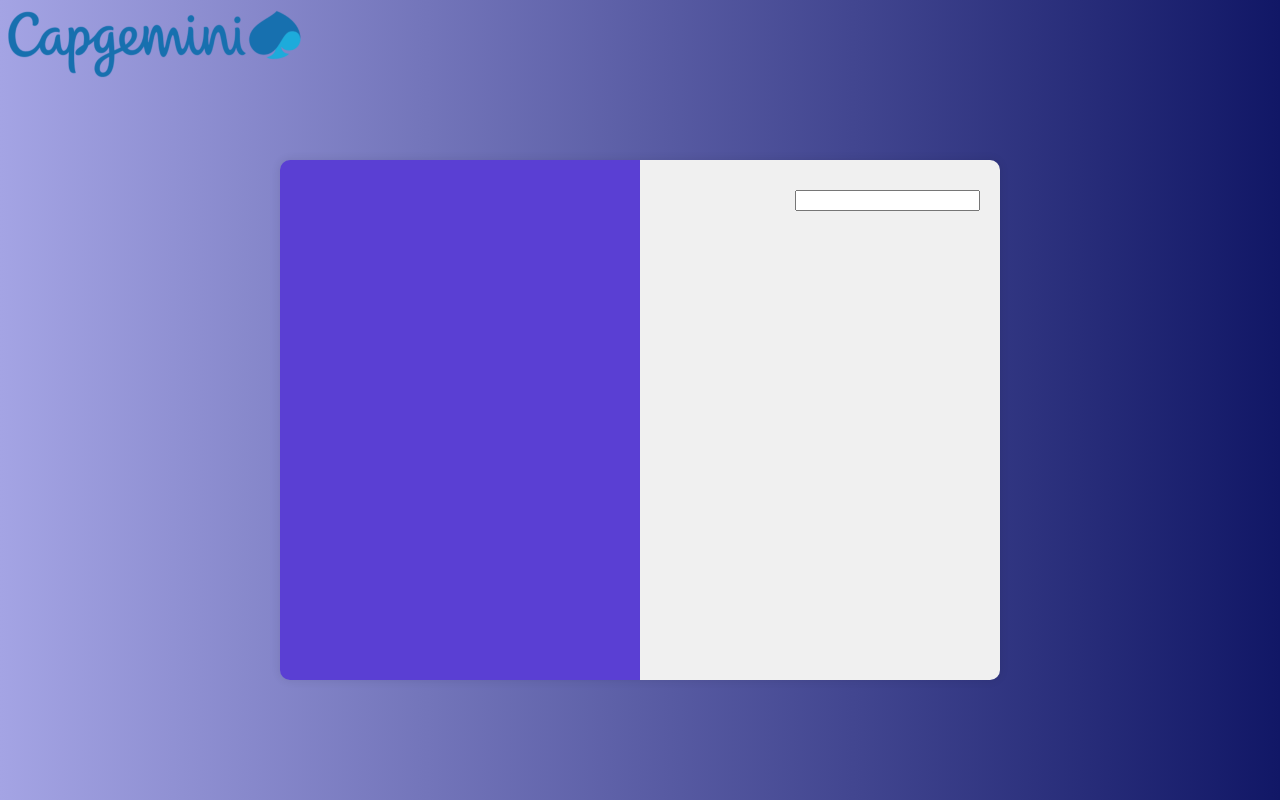
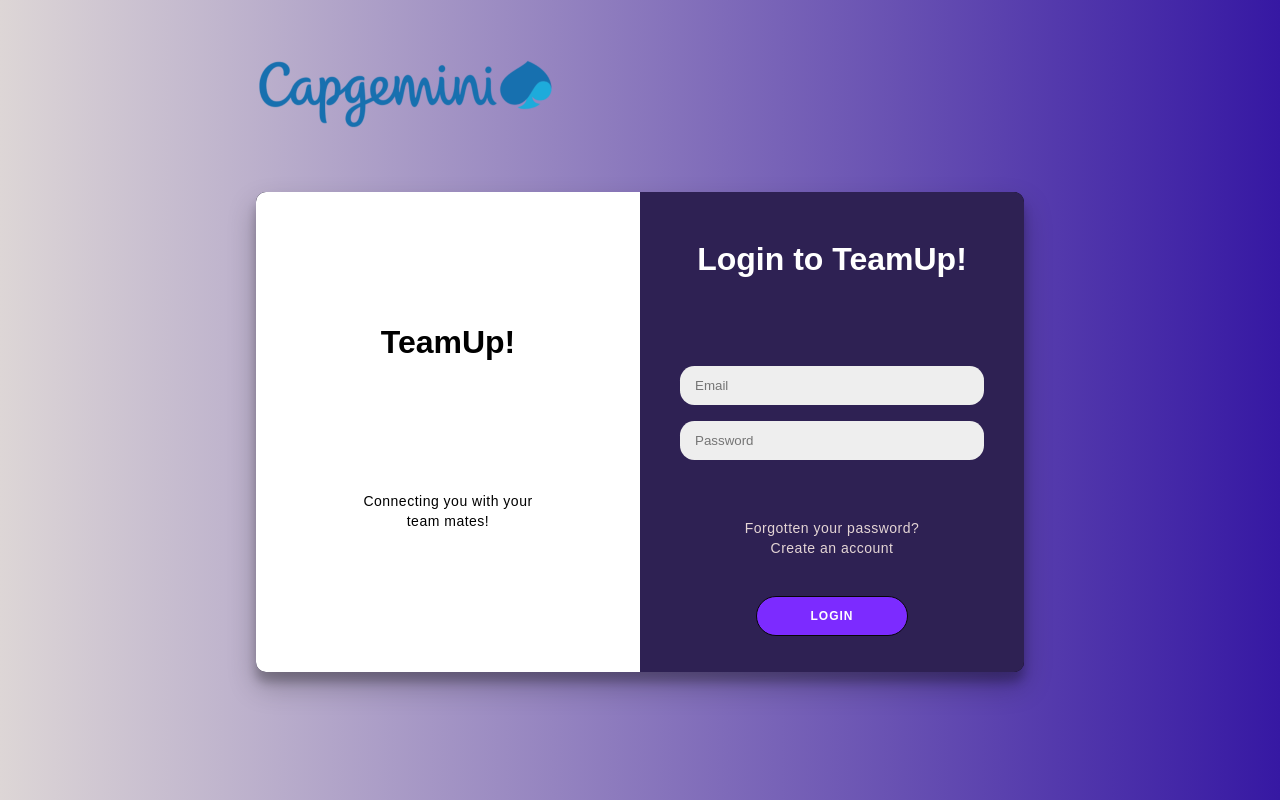
Before and after one commit to wasimnoordin/EET-Project, a React (Create React App) app: page / in a window 1280 px wide. Built offline with nearby package versions, Linux system fonts and the light colour scheme.

Commit message:
Add files via upload

```diff
--- a/src/App.css
+++ b/src/App.css
@@ -1,12 +0,0 @@
-
-
-.header {
-  background: linear-gradient(to right, #a4a4e4, #111766);
-  min-height: 100vh;
-  display: flex;
-  flex-direction: column;
-  align-items: center;
-  justify-content: center;
-  font-size: calc(10px + 2vmin);
-  color: white;
-}
--- a/src/App.js
+++ b/src/App.js
@@ -1,19 +1,15 @@
 import './App.css';
 import Login from './login.js';
-import CapgeminiName from './CapgeminiName';
+import Header from './Header.js';
+
 
 
 function App() {
   return (
     <>
-      <div className="CapApp">
-        <header className="header">
-          <CapgeminiName
-            src="./CapgeminiName.png"
-            alt="Capgemini Name"
-              />
-            <Login />
-          </header>
+      <div>
+        <Header />
+        <Login />
       </div>
     </>
   );
--- a/src/CapgeminiName.jsx
+++ b/src/CapgeminiName.jsx
@@ -1,6 +1,4 @@
 import React from "react";
-import './CapgeminiName.css';
-
 
 const CapgeminiName = ({ src, alt }) => {
     return (
--- /dev/null
+++ b/src/Header.css
@@ -0,0 +1,24 @@
+
+/* .header {
+    background: linear-gradient(to right, #a4a4e4, #111766);
+}
+
+
+.CapgeminiName {
+
+    width: 100%;
+    height: 80rem;
+
+}
+
+    /* Media query for screens with a minimum width of 368px */
+  /*  @media  (max-width: 600px) {
+      .CapgeminiName {
+        background-color: antiquewhite;
+      width: 5rem
+    }
+}
+    /* Media query for screens with a minimum width of 1024px */
+   /* @media screen and (min-width: 600px) {
+
+    }
--- /dev/null
+++ b/src/Header.js
@@ -0,0 +1,15 @@
+import CapgeminiName from './CapgeminiName';
+//import './Header.css';
+export default function Header(){
+
+    return(
+        <header className="header">
+
+        <CapgeminiName
+            src="./CapgeminiName.png"
+            alt="Capgemini Name"
+              />
+                     </header>
+
+    );
+}
--- a/src/login.css
+++ b/src/login.css
@@ -1,23 +1,146 @@
 
 
-  .login-container {
-    display: flex;
-    height: 60vh;
-    width: 90vh;
-    }
+* {
+	box-sizing: border-box;
+}
 
-  .login-form {
-    background: linear-gradient(to right, #5a3fd3, #5a3fd3 50%, #f0f0f0  50%, #f0f0f0);
-    padding: 20px;
-    border-radius: 10px;
-    box-shadow: 0 0 10px rgba(0, 0, 0, 0.1);
-    width: 3000%;
-    height: 100%;
-    margin-left: auto;
-  text-align: right;
-   margin-top: auto;
-  }
-  .button{
-    right: 500;
+body {
+	background: linear-gradient(to right, #ddd6d6, #3618a3);
+	display: flex;
+	justify-content: center;
+	align-items: center;
+	flex-direction: column;
+	font-family: 'Montserrat', sans-serif;
+  border-radius: 20px;
 
-    }
+}
+
+h1 {
+	font-weight: bold;
+	margin-bottom: 5rem;
+}
+
+p {
+	font-size: 14px;
+	font-weight: 100;
+	line-height: 20px;
+	letter-spacing: 0.5px;
+	margin: 50px 50px 30px;
+}
+
+span {
+	font-size: 12px;
+}
+
+a {
+	color: #e4d5d5;
+	font-size: 14px;
+	text-decoration: none;
+	margin: 1px 0;
+}
+
+.button {
+	border-radius: 2rem;
+	border: 1px solid #070707;
+	background-color: #7c2bff;
+	color: #FFFFFF;
+	font-size: 12px;
+	font-weight: bold;
+	padding: 12px 45px;
+	letter-spacing: 1px;
+	text-transform: uppercase;
+	transition: transform 80ms ease-in;
+  cursor: pointer;
+  width: 50%;
+
+}
+
+form {
+	background-color: #FFFFFF;
+	display: flex;
+	align-items: center;
+	justify-content: center;
+	flex-direction: column;
+	padding: 0 50px;
+	height: 100%;
+	text-align: center;
+}
+
+input {
+	background-color: #eee;
+	border: none;
+  border-radius: 0.9rem;
+	padding: 12px 15px;
+	margin: 8px 0;
+	width: 100%;
+}
+
+.container {
+	background-color: #050404;
+	border-radius: 10px;
+  	box-shadow: 0 14px 28px rgba(0,0,0,0.25), 0 10px 10px rgba(0,0,0,0.22);
+	position: relative;
+	overflow: hidden;
+	width: 768px;
+	max-width: 100%;
+	min-height: 480px;
+}
+
+.form-container {
+  background-color: #333;
+	position: absolute;
+	top: 0;
+	height: 100%;
+}
+
+.log-in-container {
+  	left: 0;
+	width: 50%;
+	z-index: 2;
+}
+
+
+.overlay-container {
+	position: absolute;
+	top: 0;
+	left: 50%;
+	width: 50%;
+	height: 100%;
+}
+
+
+.overlay {
+	background: #2e2153;
+
+
+	background-repeat: no-repeat;
+	background-size: cover;
+	background-position: 0 0;
+	color: #FFFFFF;
+	position: relative;
+	left: -100%;
+	height: 100%;
+	width: 200%;
+}
+
+.overlay-panel {
+	position: absolute;
+	display: flex;
+	align-items: center;
+	justify-content: center;
+	flex-direction: column;
+	padding: 0 40px;
+	text-align: center;
+	top: 0;
+	height: 100%;
+	width: 50%;
+}
+
+
+.overlay-right {
+	right: 0;
+}
+
+.errorLabel {
+  color: red;
+}
--- a/src/login.js
+++ b/src/login.js
@@ -1,24 +1,81 @@
 import React, { useState } from 'react';
 import './login.css'
+//import { useNavigate } from 'react-router-dom';
 
 
-const Login =() => {
-const {login, setLogin} = useState('');
-  // < form className="login-form" onSubmit={handleSubmit}> handleSubmit is a function where we perform your authentication logic
-    return (
-      <div className="login-container">
+const Login =(props) => {
+const [Email, setEmail] = useState('');
+const [password, setPassword] = useState('');
+const [emailError, setEmailError] = useState('');
+const [passwordError, setPasswordError] = useState ('');
 
-      <form className="login-form" >
-          {  <input
-          className="button"
-            type="text"
-            id="username"
-            value={login}
-            onChange={(e) => setLogin(e.target.value)}
-            />}
+//const navigate = useNavigate();
 
-        </form>
-    </div>
+const onButtonClick = () => {
+  setEmailError("")
+  setPasswordError("")
+
+  //sets email errors
+  if ("" === Email){
+    setEmailError("Please enter your email address")
+    return
+  }
+if (!/^[\w-\.]+@([\w-]+\.)+[\w-]{2,4}$/.test(Email)){
+  setEmailError("Please enter a valid email address");
+  return;
+}
+//Sets password errors
+if ("" === password){
+  setPasswordError("Please enter a password")
+  return
+}
+if (password.length < 7){
+  setPasswordError("The password must be 8 characters or longer")
+  return
+}
+}
+
+//Email and password input boxes and a login button
+     return (
+      <body>
+      <div class="container" id="container">
+        <div class="form-container log-in-container">
+          <form action="#">
+          <h1>TeamUp!</h1>
+              <p>Connecting you with your team mates!</p>
+          </form>
+        </div>
+        <div class="overlay-container">
+          <div class="overlay">
+            <div class="overlay-panel overlay-right">
+            <h1>Login to TeamUp!</h1>
+
+            <input
+            type="email"
+                    value={Email}
+                    placeholder="Email"
+                    onChange={ev => setEmail(ev.target.value)} />
+                    <label className="errorLabel">{emailError}</label>
+
+            <input
+                  type="password"
+                    value={password}
+                    placeholder='Password'
+                onChange={ev => setPassword(ev.target.value)}/>
+              <label className="errorLabel">{passwordError}</label>
+            <p><a href="#">Forgotten your password?</a>
+            <a href="#">Create an account</a></p>
+
+            <input
+                   className ={"button"}
+                   type ="button"
+                   onClick={onButtonClick}
+                   value={"login"} />
+            </div>
+          </div>
+        </div>
+      </div>
+    </body>
     );
   };
 
```
